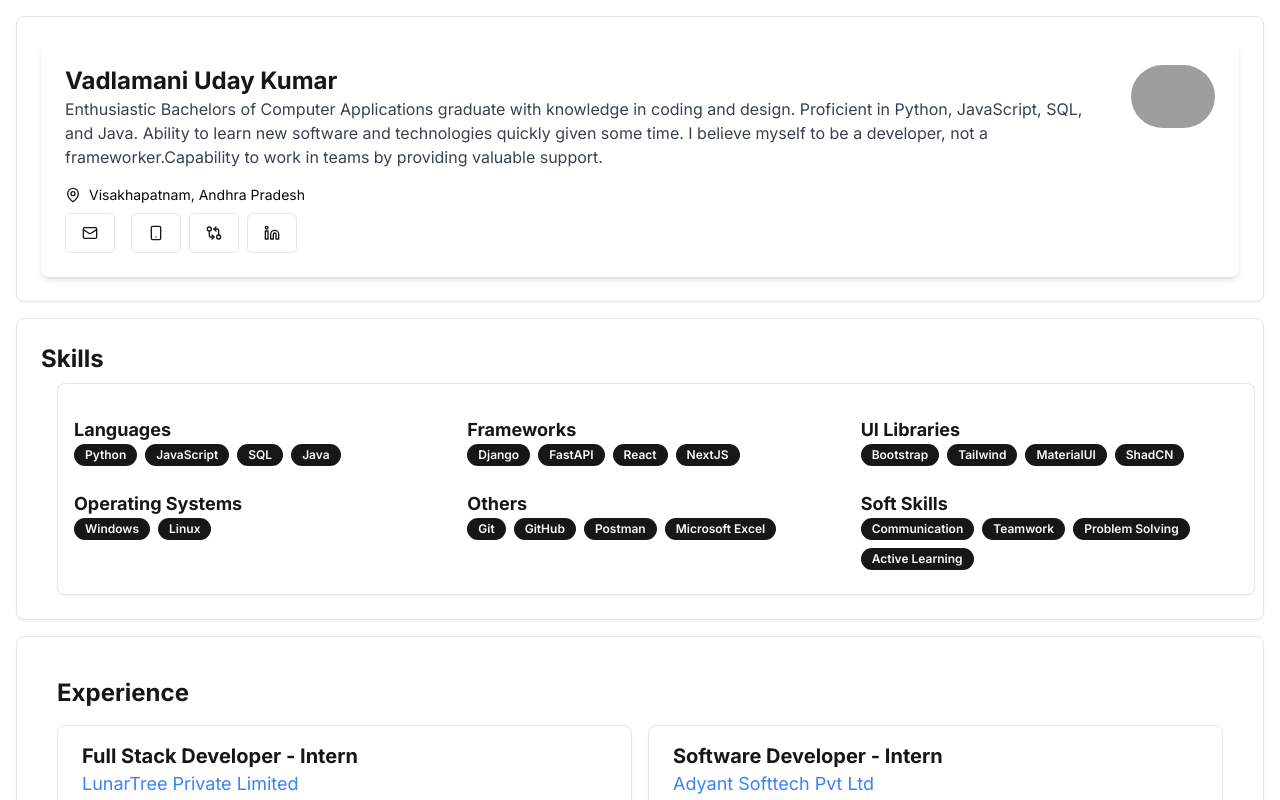
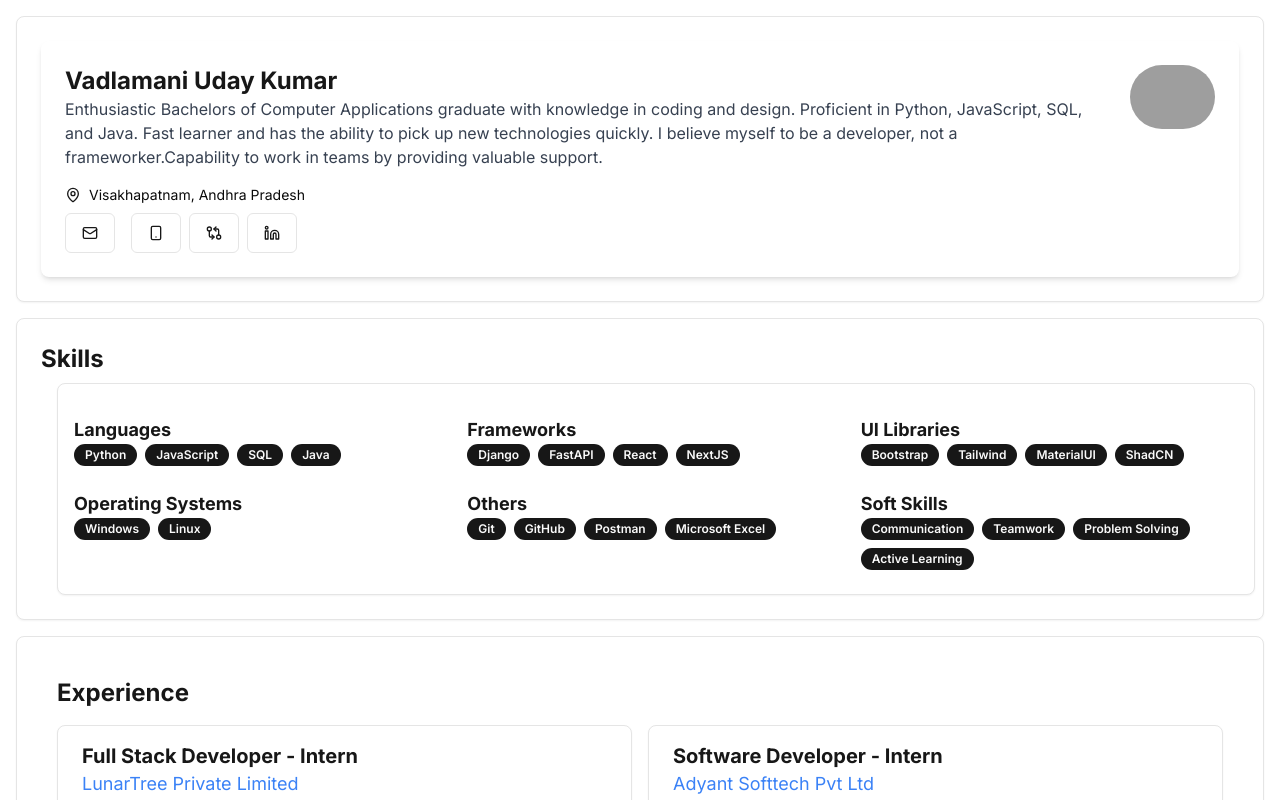
Before and after one commit to vadlamaniuday98/resume, a Next.js app: page / in a window 1280 px wide. Shown: the top 800 px of the page. Built offline with nearby package versions, Linux system fonts and the light colour scheme; grey boxes are pictures that could not be loaded.

Commit message:
Personal info changes

```diff
--- a/components/Personalinfo.jsx
+++ b/components/Personalinfo.jsx
@@ -17,7 +17,7 @@ const Personalinfo = () => {
   const userDetails = {
     name: "Vadlamani Uday Kumar",
     description:
-      "Enthusiastic Bachelors of Computer Applications graduate with knowledge in coding and design. Proficient in Python, JavaScript, SQL, and Java. Ability to learn new software and technologies quickly given some time. I believe myself to be a developer, not a frameworker.Capability to work in teams by providing valuable support.",
+      "Enthusiastic Bachelors of Computer Applications graduate with knowledge in coding and design. Proficient in Python, JavaScript, SQL, and Java. Fast learner and has the ability to pick up new technologies quickly. I believe myself to be a developer, not a frameworker.Capability to work in teams by providing valuable support.",
     details: {
       linkedin: "https://www.linkedin.com/in/vadlamani-uday-095755208/",
       github: "https://github.com/vadlamaniuday",
```
